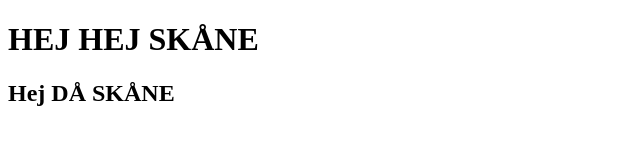
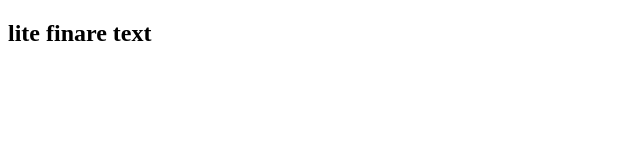
Before and after one commit to Deychen/programmering3, a plain HTML site: page index.html in a window 1280 px wide. Shown: the whole page, without its empty margins (0-640 px from the left). Drawn offline with Linux system fonts and the light colour scheme.

Commit message:
added file

```diff
--- a/index.html
+++ b/index.html
@@ -6,7 +6,11 @@
     <title>Document</title>
 </head>
 <body>
-    <h1>HEJ HEJ SKÅNE</h1>
-    <h2>Hej DÅ SKÅNE</h2>
+    <nav>
+        <h1>lite finare text
+
+        </h1>
+    </nav>
+
 </body>
 </html>
```
